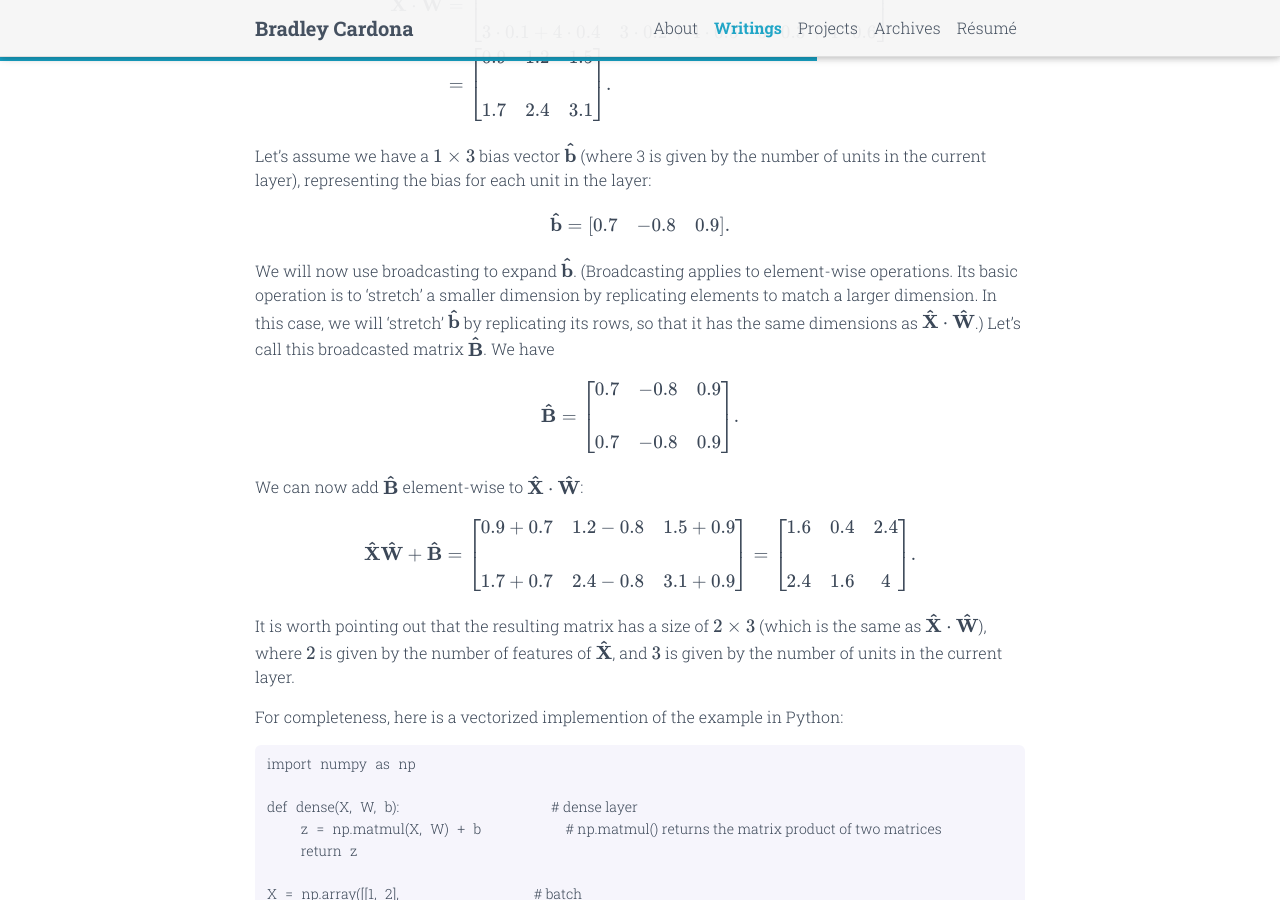
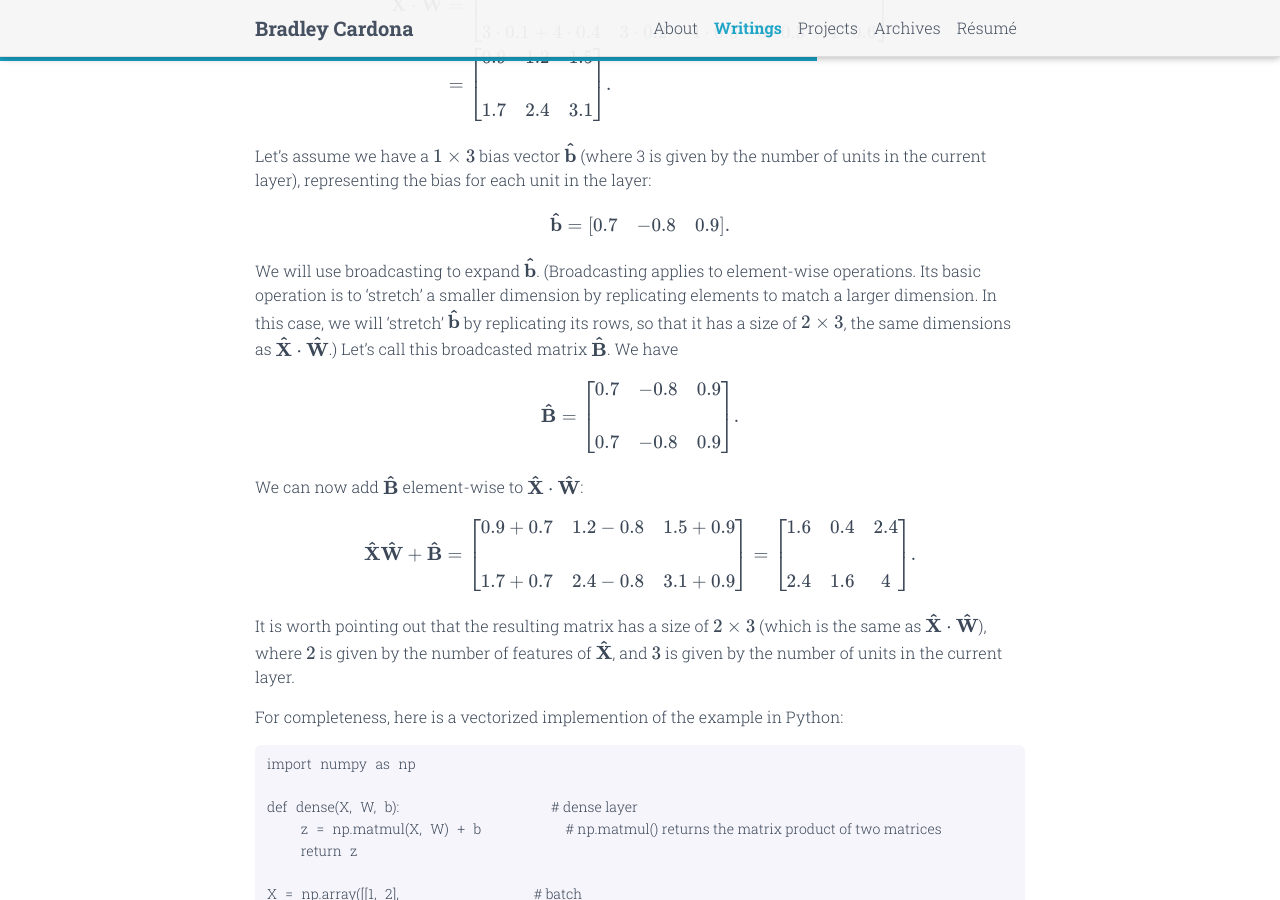
Before and after one commit to BMCARDONA/bmcardona.github.io, a Jekyll site: the page built from _posts/2023-06-09-vectors-and-matrices.md, in a window 1280 px wide and 900 px high, scrolled down 841 px. Built offline with Jekyll 4.4.1, drawn with Linux system fonts in a browser that asks for light colours; comment, search, counter and statistics services are not loaded; a style sheet for code colours, icons or effects is not loaded.

Commit message:
fix wording

```diff
--- a/_posts/2023-06-09-vectors-and-matrices.md
+++ b/_posts/2023-06-09-vectors-and-matrices.md
@@ -51,8 +51,8 @@
 \end{bmatrix}.
 $$
 
-We will now use broadcasting to expand $$\mathbf{\hat{b}}$$. (Broadcasting applies to element-wise operations.
-Its basic operation is to 'stretch' a smaller dimension by replicating elements to match a larger dimension. In this case, we will 'stretch' $$\mathbf{\hat{b}}$$ by replicating its rows, so that it has the same dimensions as $$\mathbf{\hat{X}} \cdot \mathbf{\hat{W}}$$.) Let's call this broadcasted matrix $$\mathbf{\hat{B}}$$. We have
+We will use broadcasting to expand $$\mathbf{\hat{b}}$$. (Broadcasting applies to element-wise operations.
+Its basic operation is to 'stretch' a smaller dimension by replicating elements to match a larger dimension. In this case, we will 'stretch' $$\mathbf{\hat{b}}$$ by replicating its rows, so that it has a size of $$2 \times 3$$, the same dimensions as $$\mathbf{\hat{X}} \cdot \mathbf{\hat{W}}$$.) Let's call this broadcasted matrix $$\mathbf{\hat{B}}$$. We have
 
 $$
 \mathbf{\hat{B}} = \begin{bmatrix}
```
